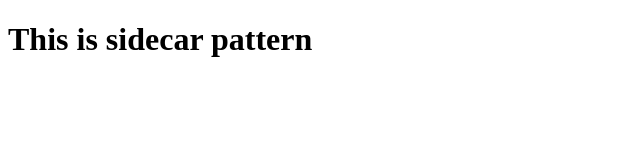
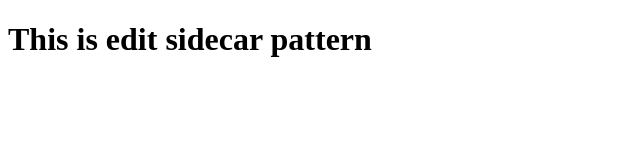
Before and after one commit to Suah-Cho/sidecar, a plain HTML site: page index.html in a window 1280 px wide. Shown: the whole page, without its empty margins (0-640 px from the left). Drawn offline with Linux system fonts and the light colour scheme.

Commit message:
Update index.html

```diff
--- a/index.html
+++ b/index.html
@@ -4,6 +4,6 @@
         <title>sidecar</title>
     </head>
     <body>
-        <h1>This is sidecar pattern</h1>
+        <h1>This is edit sidecar pattern</h1>
     </body>
 </html>
```
